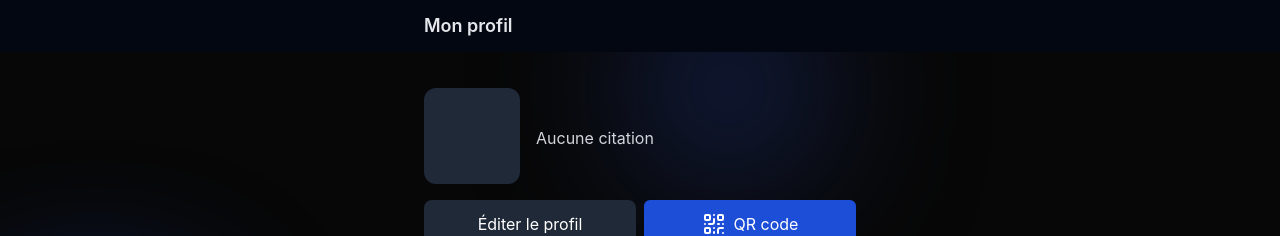
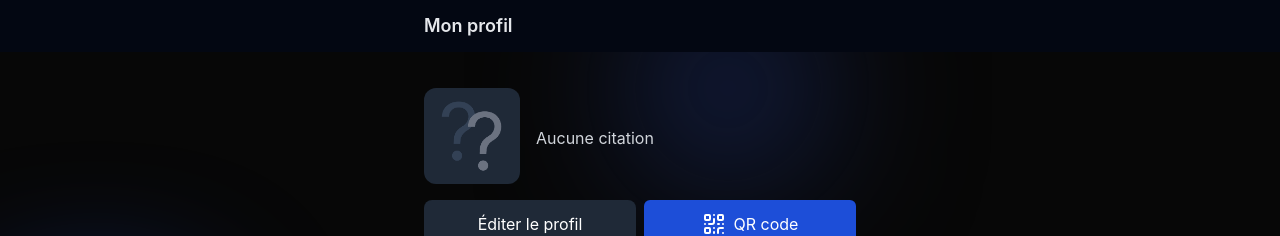
Before and after one commit to La-404-Devinci/advent-daily-frontend, a React (Vite) app: page /me in a window 1280 px wide. Shown: the top 236 px of the page. Built offline with nearby package versions, Linux system fonts and the light colour scheme; no server answers; sample sign-in values are in the browser's storage.

Commit message:
fix: handle when no user avatar is found

```diff
--- a/src/routes/profile.jsx
+++ b/src/routes/profile.jsx
@@ -1,6 +1,7 @@
 import { Crown, QrCode, Sparkle } from "lucide-react";
 import { useCallback, useEffect, useMemo, useState } from "react";
 import { Link, useNavigate } from "react-router-dom";
+import NoImage from "../assets/no-image-found.png";
 import { Button } from "../components/buttons/Buttons";
 import Header from "../components/layout/header";
 import Menu from "../components/layout/menu";
@@ -100,13 +101,11 @@ export default function Profile() {
                 <div className="w-full flex flex-col gap-4">
                     <div className="flex items-center gap-4">
                         <div className="rounded-xl w-24 h-24 overflow-hidden bg-gray-800 flex-shrink-0">
-                            {myProfile?.user?.avatarUrl && (
-                                <img
-                                    src={myProfile?.user?.avatarUrl}
-                                    alt="Avatar"
-                                    className="w-full h-full object-cover"
-                                />
-                            )}
+                            <img
+                                src={myProfile?.user?.avatarUrl ?? NoImage}
+                                alt="Avatar"
+                                className="w-full h-full object-cover"
+                            />
                         </div>
                         <div className="flex flex-col gap-1">
                             <h2 className="text-2xl font-bold text-gray-50">
```
